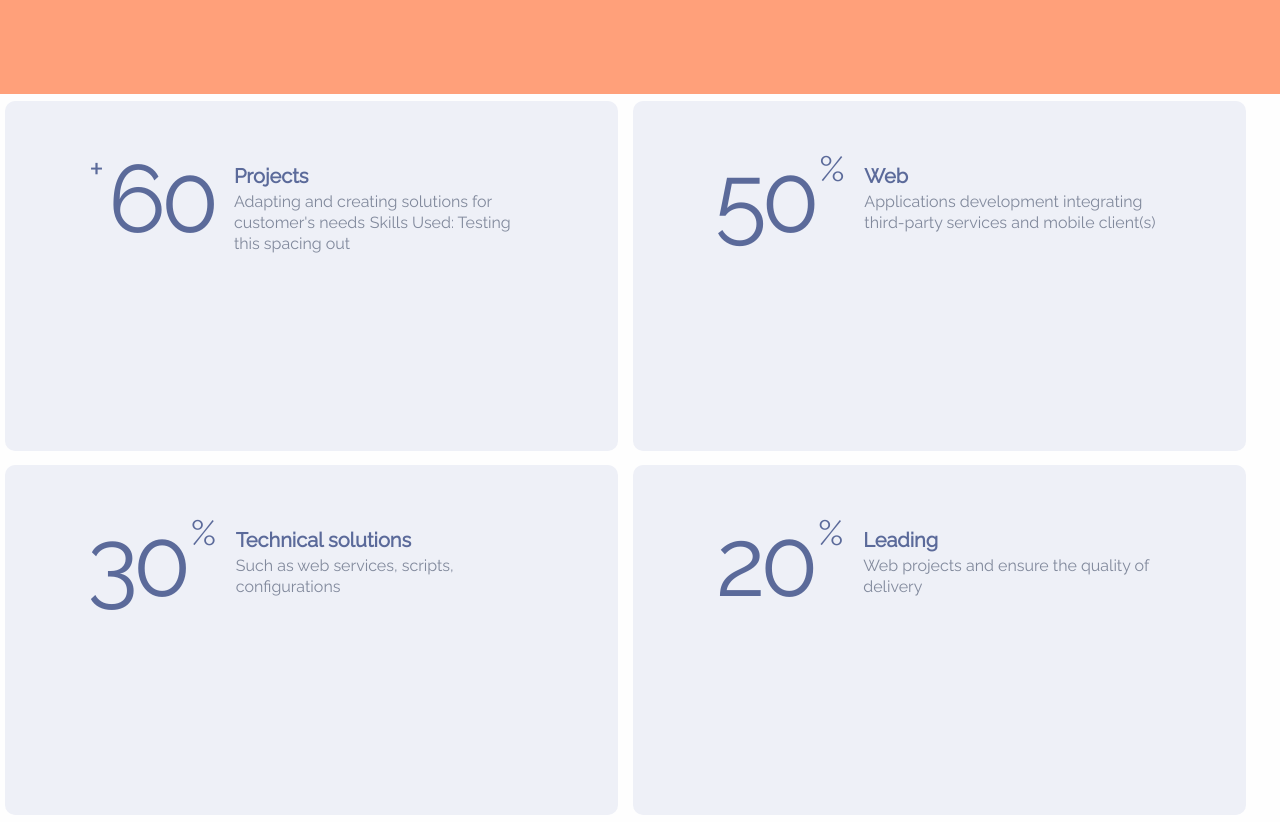
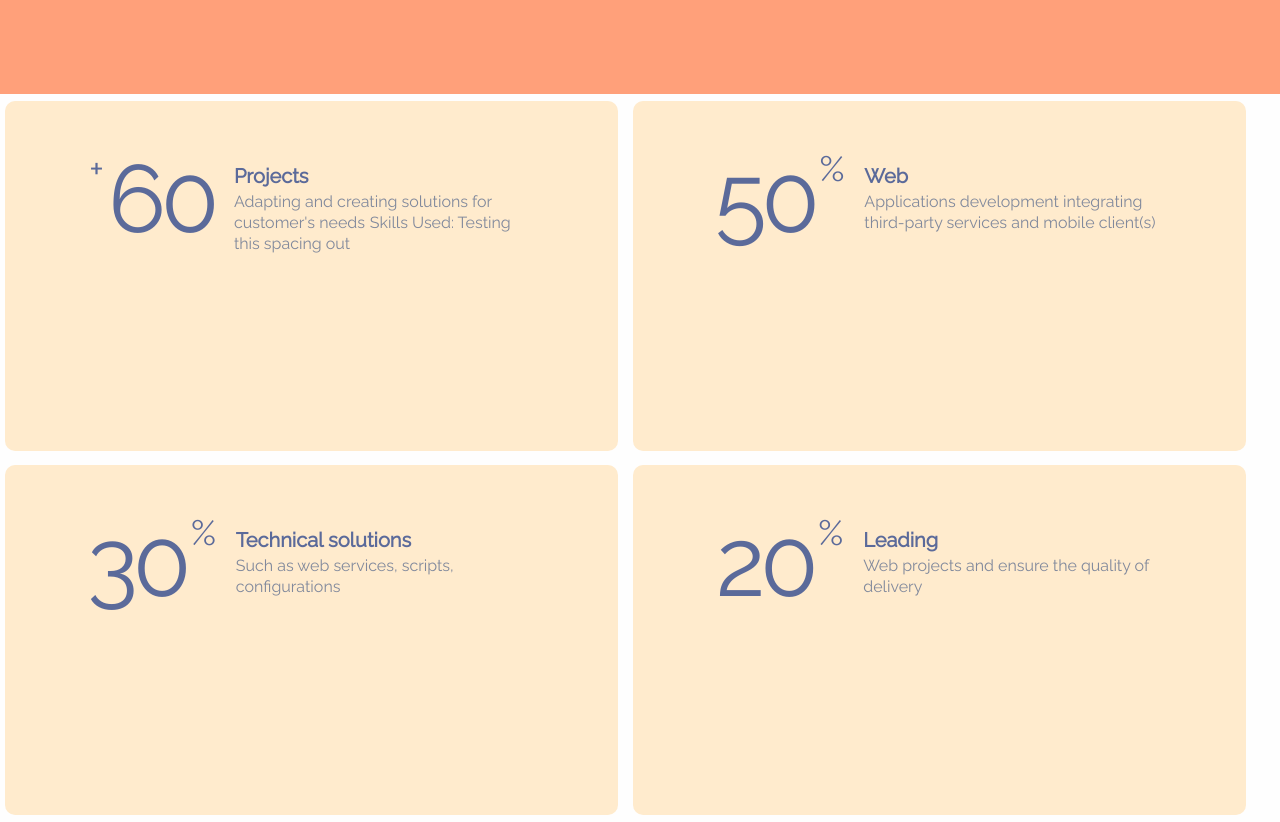
Before and after one commit to aneekahuddin/aneekahuddin.github.io, a plain HTML site: page index.html in a window 1280 px wide. Shown: the part 887-1709 px from the top of the page. Drawn offline with Linux system fonts and the light colour scheme.

Commit message:
style changes

```diff
--- a/styles.css
+++ b/styles.css
@@ -65,7 +65,8 @@ h1.name {
 .card {
 	width: 47.9%;
 	height: 300px;
-	background-color: #EEF0F7;
+	/*background-color: #EEF0F7;*/
+	background-color: blanchedalmond;
 	display: inline-block;
 	margin: 7px 5px;
 	vertical-align: top;
```
